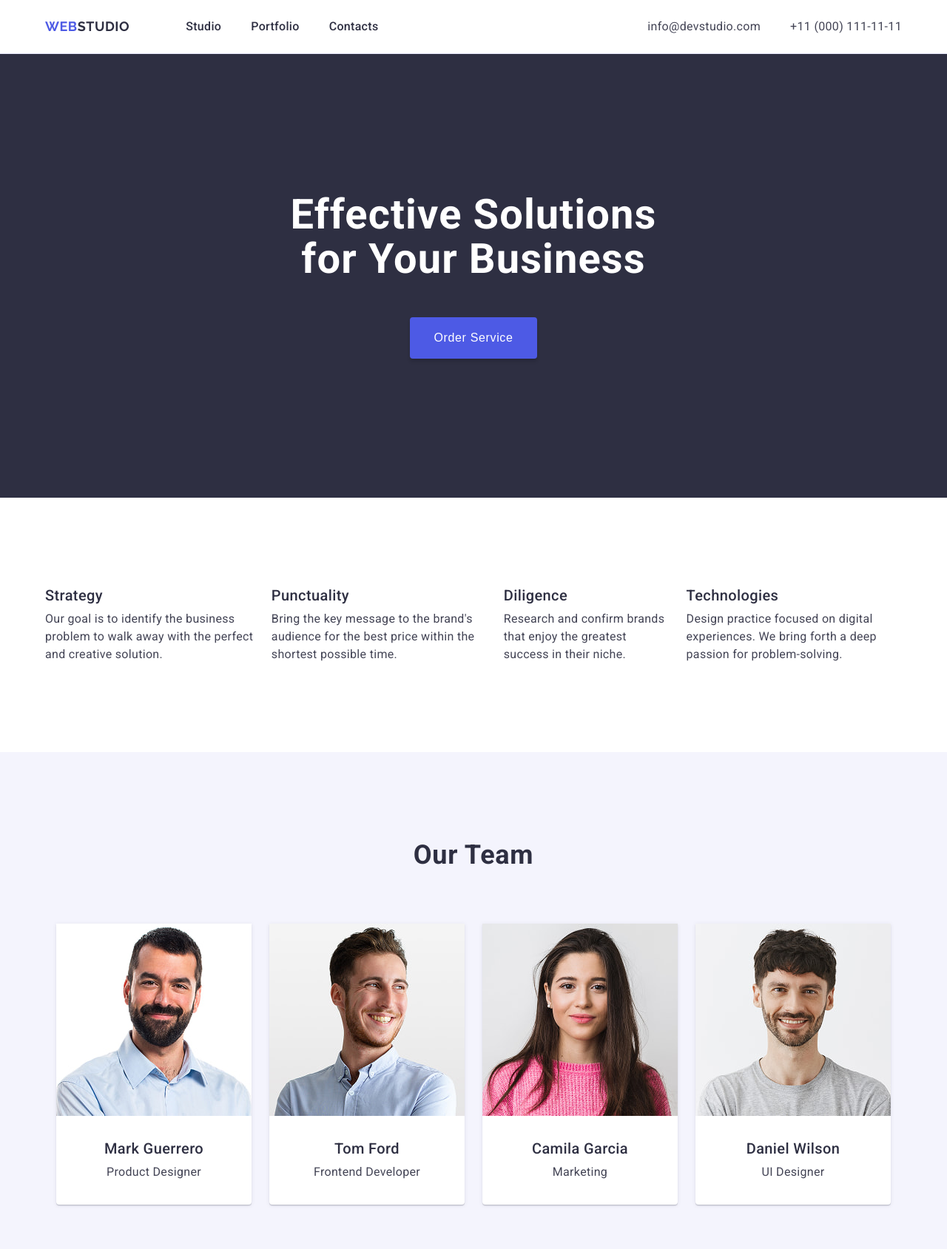
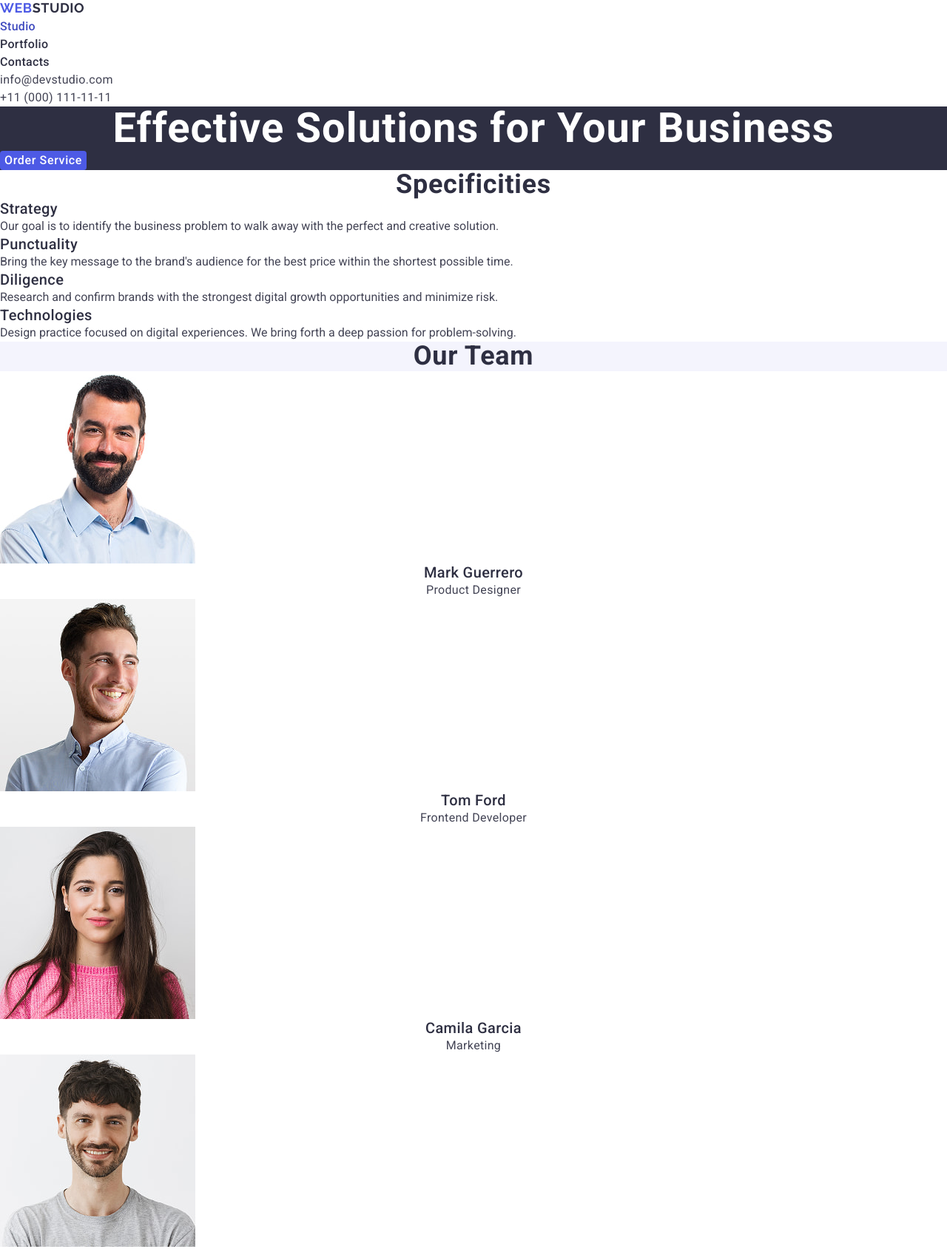
Before and after one commit to l1pos/goit-markup-hw-02, a plain HTML site: page index.html in a window 1280 px wide. Shown: the top 1689 px of the page at 74% size. Drawn offline with nearby package versions, Linux system fonts and the light colour scheme.

Commit message:
fix bugs

```diff
--- a/css/styles.css
+++ b/css/styles.css
@@ -1,20 +1,38 @@
-/* Додаємо CSS-змінну у кореневий елемент */
 :root {
-    --light-color: #f4f4fd;
+    --primary-text-color: #434455;
+    --secondary-text-color: #2e2f42;
+    --accent-color: #4d5ae5;
+    --pressed-state-color: #404bbf;
+    --white-background: #ffffff;
+    --light-background: #f4f4fd;
+    --logo-dark-color: #2e2f42;
+    --footer-text-color: #e7e9fc;
 }
 
-/* --- Загальні стилі та скидання (Reset) --- */
 body {
-    font-family: "Roboto", sans-serif;
-    color: #434455;
-    background-color: #FFFFFF; /* Виправлено на #FFFFFF згідно з фінальною вимогою */
-    margin: 0;
+    font-family: 'Roboto', sans-serif;
+    color: var(--primary-text-color);
+    background-color: var(--white-background);
+    font-size: 16px;
+    line-height: 1.5;
 }
 
-ul, ol {
-    list-style: none;
-    margin: 0;
-    padding: 0;
+h1,
+h2,
+h3,
+h4,
+h5,
+h6,
+p {
+    margin-top: 0;
+    margin-bottom: 0;
+}
+
+ul {
+    list-style-type: none;
+    margin-top: 0;
+    margin-bottom: 0;
+    padding-left: 0;
 }
 
 a {
@@ -24,292 +42,136 @@ a {
 
 img {
     display: block;
-    max-width: 100%;
-    height: auto;
 }
 
-/* Прихований заголовок */
-.visually-hidden {
-    position: absolute;
-    width: 1px;
-    height: 1px;
-    margin: -1px;
-    border: 0;
-    padding: 0;
-    white-space: nowrap;
-    clip-path: inset(100%);
-    clip: rect(0 0 0 0);
-    overflow: hidden;
-}
-
-/* --- Контейнер (Обмеження ширини та центрування) --- */
-.container {
-    width: 1158px;
-    padding: 0 15px;
-    margin: 0 auto;
-}
-
-/* --- Логотип --- */
 .logo {
-    font-family: "Raleway", sans-serif;
+    font-family: 'Raleway', sans-serif;
     font-weight: 700;
     font-size: 18px;
     line-height: 1.17;
-    color: #4d5ae5;
+    letter-spacing: 0.03em;
     text-transform: uppercase;
-    letter-spacing: 0.03em;
+    color: var(--accent-color);
 }
 
-.logo-art {
-    color: #2e2f42; /* Темний колір для частини логотипу в хедері */
-}
-
-
-/* --- Хедер (Шапка сайту) --- */
-.page-header {
-    border-bottom: 1px solid #e7e9fc;
-}
-
-.page-header .container {
-    display: flex;
-    justify-content: space-between;
-    align-items: center;
-    height: 72px;
-}
-
-.header-nav {
-    display: flex;
-    align-items: center;
-}
-
-.nav-list {
-    display: flex;
-    gap: 40px;
-    margin-left: 76px;
+.logo-dark {
+    color: var(--logo-dark-color);
 }
 
 .nav-link {
     font-weight: 500;
-    font-size: 16px;
-    line-height: 1.5;
+    color: var(--secondary-text-color);
     letter-spacing: 0.02em;
-    color: #2e2f42;
-    padding: 24px 0;
-    display: block;
-    transition: color 250ms cubic-bezier(0.4, 0, 0.2, 1);
 }
 
-.contacts {
-    font-style: normal;
+.nav-link:hover,
+.nav-link:focus {
+    color: var(--pressed-state-color);
 }
 
-.contacts-list {
-    display: flex;
-    gap: 40px;
+.current-link {
+    color: var(--pressed-state-color);
 }
 
-.contacts-link {
-    font-size: 16px;
-    line-height: 1.5;
+.contact-link {
+    font-style: normal;
+    color: var(--primary-text-color);
     letter-spacing: 0.02em;
-    color: #434455;
-    transition: color 250ms cubic-bezier(0.4, 0, 0.2, 1);
 }
 
-/* Ефекти наведення (Hover/Focus) */
-.nav-link:hover,
-.nav-link:focus,
-.contacts-link:hover,
-.contacts-link:focus {
-    color: #404bbf;
+.contact-link:hover,
+.contact-link:focus {
+    color: var(--pressed-state-color);
 }
 
-
-/* --- Секція 1: Головна сторінка (Hero Section) --- */
-.main-page {
-    background-color: #2e2f42;
-    padding: 188px 0;
-    text-align: center;
+.hero-section {
+    background-color: var(--secondary-text-color);
 }
 
-h1 {
-    font-weight: 700;
+.hero-title {
+    color: var(--white-background);
     font-size: 56px;
     line-height: 1.07;
+    text-align: center;
     letter-spacing: 0.02em;
-    color: #fff;
-    max-width: 496px;
-    margin: 0 auto 48px;
 }
 
-.main-page button {
-    cursor: pointer;
+.order-button {
+    background-color: var(--accent-color);
+    color: var(--white-background);
     font-weight: 500;
-    font-size: 16px;
     line-height: 1.5;
     letter-spacing: 0.04em;
-    color: #fff;
-    background-color: #4d5ae5;
+    cursor: pointer;
     border: none;
     border-radius: 4px;
-    padding: 16px 32px;
-    min-width: 169px;
-    box-shadow: 0 4px 4px 0 rgba(0, 0, 0, 0.15);
-    transition: background-color 250ms cubic-bezier(0.4, 0, 0.2, 1);
 }
 
-.main-page button:hover,
-.main-page button:focus {
-    background-color: #404bbf; /* Колір при наведенні */
+.order-button:hover,
+.order-button:focus {
+    background-color: var(--pressed-state-color);
 }
 
-
-/* --- Секції MAIN (Загальні стилі) --- */
-main section {
-    padding: 120px 0;
+.section-title {
+    font-size: 36px;
+    line-height: 1.11;
+    text-align: center;
+    letter-spacing: 0.02em;
+    text-transform: capitalize;
+    color: var(--secondary-text-color);
 }
 
-/* Загальний стиль для заголовків секцій "Team" та "Portfolio" */
-section h2 {
-    font-weight: 700;
-    font-size: 36px;
-    line-height: 1.11;
-    letter-spacing: 0.02em;
-    text-align: center;
-    color: #2e2f42;
-    margin-top: 0;
-    margin-bottom: 72px;
-    text-transform: capitalize;
-}
-
-/* Стилі для заголовків h3 у "Values" та "Team" */
-.values-title,
-.team-member-title,
-.portfolio-item-title {
+.features-list-title {
     font-weight: 500;
     font-size: 20px;
     line-height: 1.2;
     letter-spacing: 0.02em;
-    color: #2e2f42;
-    margin-top: 0;
-    margin-bottom: 8px;
+    color: var(--secondary-text-color);
 }
 
-/* Стилі для параграфів p у "Values" та "Portfolio" */
-.values-text,
-.team-member-text,
-.portfolio-item-text {
-    font-size: 16px;
-    line-height: 1.5;
-    letter-spacing: 0.02em;
-    color: #434455;
-    margin: 0;
+.team-section {
+    background-color: var(--light-background);
 }
 
-
-/* --- Секція 2: VALUES (Переваги) --- */
-.values-section .container ul {
-    display: flex;
-    gap: 24px;
+.team-member-card {
+    background-color: var(--white-background);
 }
 
-
-/* --- Секція 3: TEAM (Команда) --- */
-.team-section {
-    background-color: #F4F4FD;
+.team-member-name {
+    font-weight: 500;
+    font-size: 20px;
+    line-height: 1.2;
+    letter-spacing: 0.02em;
+    color: var(--secondary-text-color);
+    text-align: center;
 }
 
-.team-section .container ul {
-    display: flex;
-    justify-content: center;
-    gap: 24px;
+.team-member-position {
+    letter-spacing: 0.02em;
+    text-align: center;
 }
 
-.team-card {
-    background-color: #FFFFFF;
-    border-radius: 0px 0px 4px 4px;
-    box-shadow: 0px 1px 6px rgba(46, 47, 66, 0.08),
-                0px 1px 1px rgba(46, 47, 66, 0.16),
-                0px 2px 1px rgba(46, 47, 66, 0.08);
-    text-align: center;
-    /* Виправлення відступів */
-    padding-bottom: 32px;
+.portfolio-card-title {
+    font-weight: 500;
+    font-size: 20px;
+    line-height: 1.2;
+    letter-spacing: 0.02em;
+    color: var(--secondary-text-color);
 }
 
-.team-card .card-content {
-    padding-top: 32px;
+.portfolio-card-category {
+    letter-spacing: 0.02em;
 }
 
-.team-member-text {
-    /* Параграф у команді може наслідувати, але додамо для ясності */
-    margin: 0;
+.footer {
+    background-color: var(--secondary-text-color);
 }
 
-
-/* --- Секція 4: PORTFOLIO (Наше Портфоліо) --- */
-.portfolio {
-    background-color: #fff;
-}
-
-.portfolio-list {
-    display: flex;
-    flex-wrap: wrap;
-    column-gap: 24px;
-    row-gap: 48px;
-}
-
-.portfolio-item {
-    width: calc((100% - 2 * 24px) / 3);
-    background-color: #fff;
-    border: 1px solid #e7e9fc;
-    border-radius: 0px 0px 4px 4px;
-    overflow: hidden;
-    /* АНІМАЦІЯ */
-    transition: box-shadow 250ms cubic-bezier(0.4, 0, 0.2, 1),
-                transform 250ms cubic-bezier(0.4, 0, 0.2, 1);
-}
-
-.portfolio-item:hover {
-    box-shadow: 0px 2px 1px rgba(0, 0, 0, 0.2),
-                0px 1px 6px rgba(0, 0, 0, 0.12),
-                0px 1px 1px rgba(0, 0, 0, 0.14);
-    transform: translateY(-5px);
-}
-
-.portfolio-card-content {
-    padding: 32px 16px;
-    border: 1px solid #e7e9fc;
-    border-top: none;
-    background-color: #fff;
-}
-
-
-/* --- Футер (Підвал сайту) --- */
-.page-footer {
-    background-color: #2e2f42;
-    padding: 100px 0;
-}
-
-.page-footer .container {
-    /* Додамо flex, якщо елементи мають бути поруч, або залиште для мобільної верстки */
-    display: flex;
-    align-items: baseline; /* Для вирівнювання за нижньою лінією */
-    gap: 120px; /* Приблизний відступ між логотипом та параграфом */
-}
-
-.page-footer .logo {
-    display: inline-block;
-    margin-bottom: 16px;
-}
-
-.footer-logo {
-    color: var(--light-color); /* #f4f4fd */
+.footer .logo-light {
+    color: var(--light-background);
 }
 
 .footer-text {
-    color: var(--light-color);
-    max-width: 264px;
-    margin-top: 0;
-    line-height: 1.5;
+    color: var(--footer-text-color);
     letter-spacing: 0.02em;
 }
--- a/index.html
+++ b/index.html
@@ -1,172 +1,189 @@
 <!DOCTYPE html>
 <html lang="en">
   <head>
-    <meta charset="UTF-8">
-    <meta name="viewport" content="width=device-width, initial-scale=1.0">
-    <title>WebStudio</title>
+    <meta charset="UTF-8" />
+    <meta name="viewport" content="width=device-width, initial-scale=1.0" />
+    <title>Web Studio</title>
+
+    <link
+      rel="stylesheet"
+      href="https://cdnjs.cloudflare.com/ajax/libs/modern-normalize/2.0.0/modern-normalize.min.css"
+      integrity="sha512-4xo2k+iR4d2uO/X2000sVpLw3l7X5xHw9n6v5P+g5B3Qd1s+J5w780g9n0sH3e3s0E4t+n5bA4G6u/t0L+w=="
+      crossorigin="anonymous"
+      referrerpolicy="no-referrer"
+    />
+
     <link rel="preconnect" href="https://fonts.googleapis.com">
     <link rel="preconnect" href="https://fonts.gstatic.com" crossorigin>
     <link href="https://fonts.googleapis.com/css2?family=Raleway:wght@700&family=Roboto:wght@400;500;700&display=swap" rel="stylesheet">
-    <link rel="stylesheet" href="./css/styles.css">
+
+    <link rel="stylesheet" href="./css/styles.css" />
   </head>
   <body>
+    <header>
+      <nav>
+        <a class="logo" href="./index.html">Web<span class="logo-dark">Studio</span></a>
+        <ul>
+          <li><a class="nav-link current-link" href="#studio">Studio</a></li>
+          <li><a class="nav-link" href="#portfolio">Portfolio</a></li>
+          <li><a class="nav-link" href="#contacts">Contacts</a></li>
+        </ul>
+      </nav>
+      <address>
+        <ul>
+          <li><a class="contact-link" href="mailto:info@devstudio.com">info@devstudio.com</a></li>
+          <li><a class="contact-link" href="tel:+110001111111">+11 (000) 111-11-11</a></li>
+        </ul>
+      </address>
+    </header>
+    <main>
+      <section class="hero-section">
+        <h1 class="hero-title">Effective Solutions for Your Business</h1>
+        <button class="order-button" type="button">Order Service</button>
+      </section>
 
-    <header class="page-header">
-        <div class="container">
-            <nav class="header-nav">
-                <a class="logo" href="./index.html">Web<span class="logo-art">Studio</span></a>
-                <ul class="nav-list">
-                    <li class="nav-item">
-                        <a class="nav-link" href="./index.html">Studio</a>
+      <section class="specificities-section">
+        <h2 class="section-title visually-hidden">Specificities</h2>
+        <ul>
+          <li>
+            <h3 class="features-list-title">Strategy</h3>
+            <p>
+              Our goal is to identify the business problem to walk away with the
+              perfect and creative solution.
+            </p>
           </li>
-                    <li class="nav-item">
-                        <a class="nav-link" href="#portfolio">Portfolio</a>
+          <li>
+            <h3 class="features-list-title">Punctuality</h3>
+            <p>
+              Bring the key message to the brand's audience for the best price
+              within the shortest possible time.
+            </p>
           </li>
-                    <li class="nav-item">
-                        <a class="nav-link" href="#contacts">Contacts</a>
+          <li>
+            <h3 class="features-list-title">Diligence</h3>
+            <p>
+              Research and confirm brands with the strongest digital growth
+              opportunities and minimize risk.
+            </p>
+          </li>
+          <li>
+            <h3 class="features-list-title">Technologies</h3>
+            <p>
+              Design practice focused on digital experiences. We bring forth a
+              deep passion for problem-solving.
+            </p>
           </li>
         </ul>
-            </nav>
-            <address class="contacts">
-                <ul class="contacts-list">
-                    <li class="contacts-item">
-                        <a class="contacts-link" href="mailto:info@devstudio.com">info@devstudio.com</a>
-                    </li>
-                    <li class="contacts-item">
-                        <a class="contacts-link" href="tel:+110001111111">+11 (000) 111-11-11</a>
-                    </li>
-                </ul>
-            </address>
-        </div>
-    </header>
-
-    <main>
-        <section class="main-page">
-            <div class="container">
-                <h1>Effective Solutions for Your Business</h1>
-                <button type="button">Order Service</button>
-            </div>
-        </section>
-
-        <section class="values-section">
-            <div class="container">
-                <h2 class="visually-hidden">Our Values</h2>
-                <ul>
-                    <li>
-                        <h3 class="values-title">Strategy</h3>
-                        <p class="values-text">Our goal is to identify the business problem to walk away with the perfect and creative solution.</p>
-                    </li>
-                    <li>
-                        <h3 class="values-title">Punctuality</h3>
-                        <p class="values-text">Bring the key message to the brand's audience for the best price within the shortest possible time.</p>
-                    </li>
-                    <li>
-                        <h3 class="values-title">Diligence</h3>
-                        <p class="values-text">Research and confirm brands that enjoy the greatest success in their niche.</p>
-                    </li>
-                    <li>
-                        <h3 class="values-title">Technologies</h3>
-                        <p class="values-text">Design practice focused on digital experiences. We bring forth a deep passion for problem-solving.</p>
-                    </li>
-                </ul>
-            </div>
       </section>
 
       <section class="team-section">
-            <div class="container">
-                <h2>Our Team</h2>
+        <h2 class="section-title">Our Team</h2>
         <ul>
-                    <li class="team-card">
-                        <img src="./images/team/mark.jpg" alt="Mark Guerrero" width="264">
-                        <div class="card-content">
-                            <h3 class="team-member-title">Mark Guerrero</h3>
-                            <p class="team-member-text">Product Designer</p>
-                        </div>
+          <li class="team-member-card">
+            <img
+              src="./images/team/mark.jpg"
+              alt="Mark Guerrero - Product Designer"
+              width="264"
+            />
+            <h3 class="team-member-name">Mark Guerrero</h3>
+            <p class="team-member-position">Product Designer</p>
           </li>
-                    <li class="team-card">
-                        <img src="./images/team/tom.jpg" alt="Tom Ford" width="264">
-                        <div class="card-content">
-                            <h3 class="team-member-title">Tom Ford</h3>
-                            <p class="team-member-text">Frontend Developer</p>
-                        </div>
+          <li class="team-member-card">
+            <img
+              src="./images/team/tom.jpg"
+              alt="Tom Ford - Frontend Developer"
+              width="264"
+            />
+            <h3 class="team-member-name">Tom Ford</h3>
+            <p class="team-member-position">Frontend Developer</p>
           </li>
-                    <li class="team-card">
-                        <img src="./images/team/camila.jpg" alt="Camila Garcia" width="264">
-                        <div class="card-content">
-                            <h3 class="team-member-title">Camila Garcia</h3>
-                            <p class="team-member-text">Marketing</p>
-                        </div>
+          <li class="team-member-card">
+            <img
+              src="./images/team/camila.jpg"
+              alt="Camila Garcia - Marketing"
+              width="264"
+            />
+            <h3 class="team-member-name">Camila Garcia</h3>
+            <p class="team-member-position">Marketing</p>
           </li>
-                    <li class="team-card">
-                        <img src="./images/team/daniel.jpg" alt="Daniel Wilson" width="264">
-                        <div class="card-content">
-                            <h3 class="team-member-title">Daniel Wilson</h3>
-                            <p class="team-member-text">UI Designer</p>
-                        </div>
+          <li class="team-member-card">
+            <img
+              src="./images/team/daniel.jpg"
+              alt="Daniel Wilson - UI Designer"
+              width="264"
+            />
+            <h3 class="team-member-name">Daniel Wilson</h3>
+            <p class="team-member-position">UI Designer</p>
           </li>
         </ul>
-            </div>
       </section>
 
-        <section class="portfolio">
-            <div class="container">
-                <h2>Our Portfolio</h2>
-                <ul class="portfolio-list">
-                    <li class="portfolio-item">
-                        <img src="./images/portfolio/banking-app.jpg" alt="Banking App" width="360">
-                        <div class="portfolio-card-content">
-                            <h3 class="portfolio-item-title">Banking App</h3>
-                            <p class="portfolio-item-text">App</p>
-                        </div>
+      <section id="portfolio" class="portfolio-section">
+        <h2 class="section-title">Our Portfolio</h2>
+        <ul>
+          <li>
+            <img
+              src="./images/portfolio/banking-app.jpg"
+              alt="Banking App Interface"
+              width="360"
+            />
+            <h3 class="portfolio-card-title">Banking App</h3>
+            <p class="portfolio-card-category">App</p>
           </li>
-                    <li class="portfolio-item">
-                        <img src="./images/portfolio/cashless-payment.jpg" alt="Cashless Payment" width="360">
-                        <div class="portfolio-card-content">
-                            <h3 class="portfolio-item-title">Cashless Payment</h3>
-                            <p class="portfolio-item-text">Marketing</p>
-                        </div>
+          <li>
+            <img
+              src="./images/portfolio/cashless-payment.jpg"
+              alt="Cashless Payment"
+              width="360"
+            />
+            <h3 class="portfolio-card-title">Cashless Payment</h3>
+            <p class="portfolio-card-category">Marketing</p>
           </li>
-                    <li class="portfolio-item">
-                        <img src="./images/portfolio/meditation-app.jpg" alt="Meditation App" width="360">
-                        <div class="portfolio-card-content">
-                            <h3 class="portfolio-item-title">Meditation App</h3>
-                            <p class="portfolio-item-text">App</p>
-                        </div>
+          <li>
+            <img
+              src="./images/portfolio/meditation-app.jpg"
+              alt="Meditation App"
+              width="360"
+            />
+            <h3 class="portfolio-card-title">Meditation App</h3>
+            <p class="portfolio-card-category">App</p>
           </li>
-                    <li class="portfolio-item">
-                        <img src="./images/portfolio/taxi-service.jpg" alt="Taxi Service" width="360">
-                        <div class="portfolio-card-content">
-                            <h3 class="portfolio-item-title">Taxi Service</h3>
-                            <p class="portfolio-item-text">Marketing</p>
-                        </div>
+          <li>
+            <img
+              src="./images/portfolio/taxi-service.jpg"
+              alt="Taxi Service"
+              width="360"
+            />
+            <h3 class="portfolio-card-title">Taxi Service</h3>
+            <p class="portfolio-card-category">Marketing</p>
           </li>
-                    <li class="portfolio-item">
-                        <img src="./images/portfolio/screen-illustrations.jpg" alt="Screen Illustrations" width="360">
-                        <div class="portfolio-card-content">
-                            <h3 class="portfolio-item-title">Screen Illustrations</h3>
-                            <p class="portfolio-item-text">Design</p>
-                        </div>
+          <li>
+            <img
+              src="./images/portfolio/screen-illustrations.jpg"
+              alt="Screen Illustrations"
+              width="360"
+            />
+            <h3 class="portfolio-card-title">Screen Illustrations</h3>
+            <p class="portfolio-card-category">Design</p>
           </li>
-                    <li class="portfolio-item">
-                        <img src="./images/portfolio/online-courses.jpg" alt="Online Courses" width="360">
-                        <div class="portfolio-card-content">
-                            <h3 class="portfolio-item-title">Online Courses</h3>
-                            <p class="portfolio-item-text">Marketing</p>
-                        </div>
+          <li>
+            <img
+              src="./images/portfolio/online-courses.jpg"
+              alt="Online Courses"
+              width="360"
+            />
+            <h3 class="portfolio-card-title">Online Courses</h3>
+            <p class="portfolio-card-category">Marketing</p>
           </li>
         </ul>
-            </div>
       </section>
     </main>
-
-    <footer class="page-footer">
-        <div class="container">
-            <a class="logo" href="./index.html">Web<span class="footer-logo">Studio</span></a>
+    <footer class="footer">
+      <a class="logo" href="./index.html">Web<span class="logo-light">Studio</span></a>
       <p class="footer-text">
-                Increase the flow of customers and sales for your business with digital marketing & growth solutions.
+        Increase the flow of customers and sales for your business with digital
+        marketing & growth solutions.
       </p>
-        </div>
     </footer>
-
   </body>
 </html>
```
Lines whose indentation alone changed are shown as unchanged.
